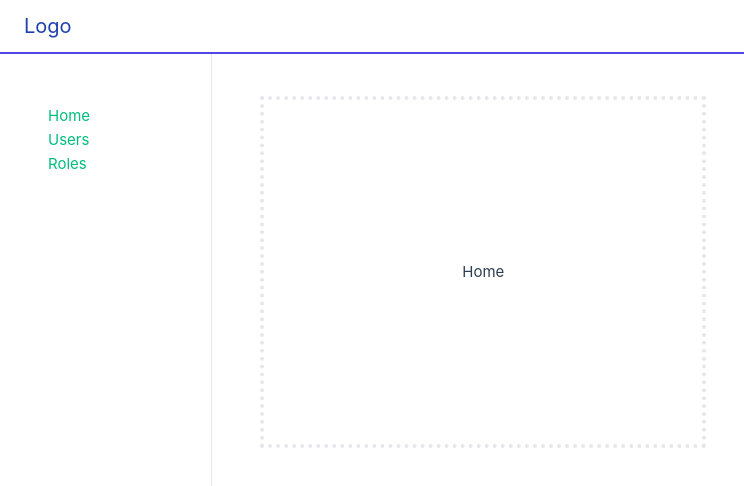
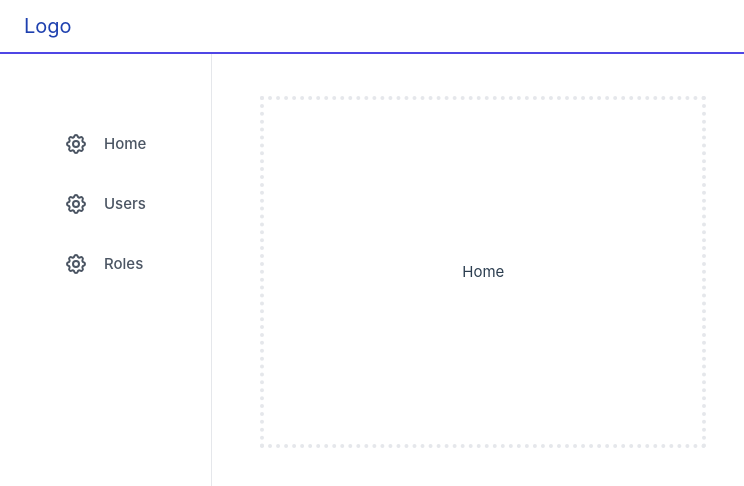
Before and after one commit to endymuhardin/belajar-spring-vue, a Vue app in the folder vue-frontend/: page / in a window 1280 px wide. Shown: the top 486 px of the page, without its empty margins (0-744 px from the left). Built offline with nearby package versions, Linux system fonts and the light colour scheme.

Commit message:
refactor pindahkan sidebar ke component terpisah

```diff
--- a/vue-frontend/src/App.vue
+++ b/vue-frontend/src/App.vue
@@ -1,5 +1,6 @@
 <script setup lang="ts">
-import { RouterLink, RouterView } from 'vue-router'
+import { RouterView } from 'vue-router'
+import Sidebar from './components/Sidebar.vue'
 </script>
 
 <template>
@@ -21,23 +22,7 @@ import { RouterLink, RouterView } from 'vue-router'
       </div>
     </nav>
     <div class="pt-12 lg:flex">
-      <div class="flex flex-col w-full px-4 py-8 overflow-y-auto border-b lg:border-r lg:h-screen lg:w-64">
-        <div class="flex flex-col justify-between mt-6">
-          <aside>
-            <ul>
-              <li>
-                <RouterLink to="/">Home</RouterLink>
-              </li>
-              <li>
-                <RouterLink to="/users">Users</RouterLink>
-              </li>
-              <li>
-                <RouterLink to="/roles">Roles</RouterLink>
-              </li>
-            </ul>
-          </aside>
-        </div>
-      </div>
+      <Sidebar />
       <div class="w-full h-full p-4 m-8 overflow-y-auto">
         <RouterView />
       </div>
--- /dev/null
+++ b/vue-frontend/src/components/Sidebar.vue
@@ -0,0 +1,47 @@
+<script setup lang="ts">
+import { RouterLink } from 'vue-router'
+</script>
+
+<template>
+    <div class="flex flex-col w-full px-4 py-8 overflow-y-auto border-b lg:border-r lg:h-screen lg:w-64">
+        <div class="flex flex-col justify-between mt-6">
+          <aside>
+            <ul>
+              <li>
+                <RouterLink to="/" class="flex items-center px-4 py-2 mt-5 text-gray-600 rounded-md hover:bg-gray-200">
+                  <svg xmlns="http://www.w3.org/2000/svg" class="w-6 h-6" fill="none" viewBox="0 0 24 24" stroke="currentColor">
+                    <path stroke-linecap="round" stroke-linejoin="round" stroke-width="2"
+                      d="M10.325 4.317c.426-1.756 2.924-1.756 3.35 0a1.724 1.724 0 002.573 1.066c1.543-.94 3.31.826 2.37 2.37a1.724 1.724 0 001.065 2.572c1.756.426 1.756 2.924 0 3.35a1.724 1.724 0 00-1.066 2.573c.94 1.543-.826 3.31-2.37 2.37a1.724 1.724 0 00-2.572 1.065c-.426 1.756-2.924 1.756-3.35 0a1.724 1.724 0 00-2.573-1.066c-1.543.94-3.31-.826-2.37-2.37a1.724 1.724 0 00-1.065-2.572c-1.756-.426-1.756-2.924 0-3.35a1.724 1.724 0 001.066-2.573c-.94-1.543.826-3.31 2.37-2.37.996.608 2.296.07 2.572-1.065z" />
+                    <path stroke-linecap="round" stroke-linejoin="round" stroke-width="2"
+                      d="M15 12a3 3 0 11-6 0 3 3 0 016 0z" />
+                  </svg>
+                  <span class="mx-4 font-medium">Home</span>
+                </RouterLink>
+              </li>
+              <li>
+                <RouterLink to="/users" class="flex items-center px-4 py-2 mt-5 text-gray-600 rounded-md hover:bg-gray-200">
+                  <svg xmlns="http://www.w3.org/2000/svg" class="w-6 h-6" fill="none" viewBox="0 0 24 24" stroke="currentColor">
+                    <path stroke-linecap="round" stroke-linejoin="round" stroke-width="2"
+                      d="M10.325 4.317c.426-1.756 2.924-1.756 3.35 0a1.724 1.724 0 002.573 1.066c1.543-.94 3.31.826 2.37 2.37a1.724 1.724 0 001.065 2.572c1.756.426 1.756 2.924 0 3.35a1.724 1.724 0 00-1.066 2.573c.94 1.543-.826 3.31-2.37 2.37a1.724 1.724 0 00-2.572 1.065c-.426 1.756-2.924 1.756-3.35 0a1.724 1.724 0 00-2.573-1.066c-1.543.94-3.31-.826-2.37-2.37a1.724 1.724 0 00-1.065-2.572c-1.756-.426-1.756-2.924 0-3.35a1.724 1.724 0 001.066-2.573c-.94-1.543.826-3.31 2.37-2.37.996.608 2.296.07 2.572-1.065z" />
+                    <path stroke-linecap="round" stroke-linejoin="round" stroke-width="2"
+                      d="M15 12a3 3 0 11-6 0 3 3 0 016 0z" />
+                  </svg>
+                  <span class="mx-4 font-medium">Users</span>
+                </RouterLink>
+              </li>
+              <li>
+                <RouterLink to="/roles" class="flex items-center px-4 py-2 mt-5 text-gray-600 rounded-md hover:bg-gray-200">
+                  <svg xmlns="http://www.w3.org/2000/svg" class="w-6 h-6" fill="none" viewBox="0 0 24 24" stroke="currentColor">
+                    <path stroke-linecap="round" stroke-linejoin="round" stroke-width="2"
+                      d="M10.325 4.317c.426-1.756 2.924-1.756 3.35 0a1.724 1.724 0 002.573 1.066c1.543-.94 3.31.826 2.37 2.37a1.724 1.724 0 001.065 2.572c1.756.426 1.756 2.924 0 3.35a1.724 1.724 0 00-1.066 2.573c.94 1.543-.826 3.31-2.37 2.37a1.724 1.724 0 00-2.572 1.065c-.426 1.756-2.924 1.756-3.35 0a1.724 1.724 0 00-2.573-1.066c-1.543.94-3.31-.826-2.37-2.37a1.724 1.724 0 00-1.065-2.572c-1.756-.426-1.756-2.924 0-3.35a1.724 1.724 0 001.066-2.573c-.94-1.543.826-3.31 2.37-2.37.996.608 2.296.07 2.572-1.065z" />
+                    <path stroke-linecap="round" stroke-linejoin="round" stroke-width="2"
+                      d="M15 12a3 3 0 11-6 0 3 3 0 016 0z" />
+                  </svg>
+                  <span class="mx-4 font-medium">Roles</span>
+                </RouterLink>
+              </li>
+            </ul>
+          </aside>
+        </div>
+      </div>
+</template>
```
